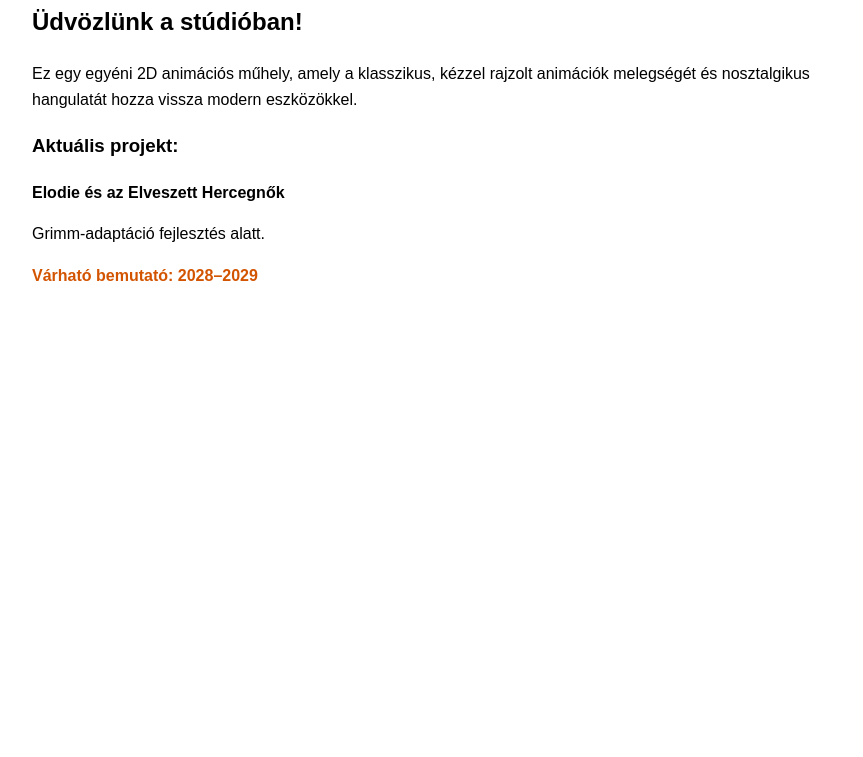
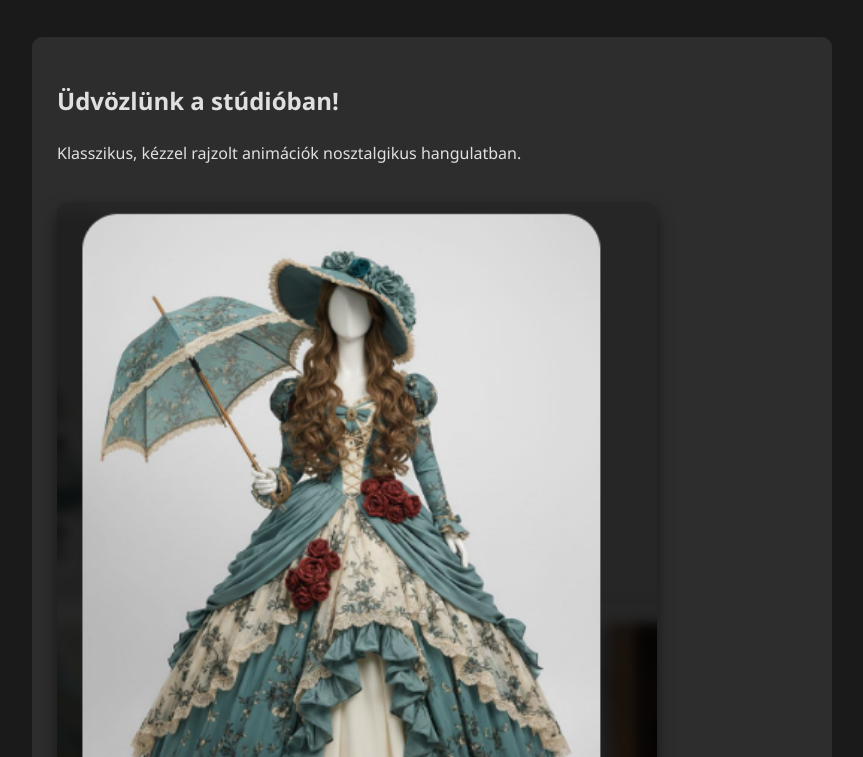
Before and after one commit to kiralyemiliakinga-hub/nortlightstudio, a plain HTML site: page index.html in a window 1280 px wide. Shown: the part 175-932 px from the top of the page, without its empty margins (208-1071 px from the left). Before the commit the page ends 800 px from the top, so only its background shows below. Drawn offline with Linux system fonts and the light colour scheme.

Commit message:
Add files via upload

```diff
--- a/index.html
+++ b/index.html
@@ -3,32 +3,53 @@
 <head>
     <meta charset="UTF-8">
     <meta name="viewport" content="width=device-width, initial-scale=1.0">
-
-    <title>Northlight Animation Studio | Független 2D Animációs Műhely</title>
-    <meta name="description" content="A Northlight Animation Studio egy független 2D animációs műhely, ahol Király Zsolt klasszikus stílusú, nosztalgikus meséket és animációs filmeket készít, beleértve az Elodie és az Elveszett Hercegnők projektet.">
-
+    <title>Northlight Animation Studio</title>
     <style>
-        body { font-family: sans-serif; line-height: 1.6; max-width: 800px; margin: auto; padding: 20px; }
-        header { border-bottom: 2px solid #333; margin-bottom: 20px; }
-        .highlight { font-weight: bold; color: #d35400; }
+        body {
+            font-family: 'Segoe UI', Tahoma, Geneva, Verdana, sans-serif;
+            line-height: 1.6;
+            background-color: #1a1a1a;
+            color: #e0e0e0;
+            margin: 0;
+            padding: 0;
+        }
+        .container { max-width: 800px; margin: auto; padding: 40px 20px; }
+        header { text-align: center; margin-bottom: 40px; }
+        h1 { color: #ffffff; font-size: 2.5em; margin-bottom: 10px; }
+        .hero-image {
+            width: 100%;
+            max-width: 600px;
+            height: auto;
+            border-radius: 12px;
+            margin: 20px 0;
+            box-shadow: 0 8px 16px rgba(0,0,0,0.5);
+        }
+        .highlight { font-weight: bold; color: #ff9f43; }
+        section { background: #2d2d2d; padding: 25px; border-radius: 10px; }
     </style>
 </head>
 <body>
 
+    <div class="container">
         <header>
             <h1>Northlight Animation Studio</h1>
             <p><em>Független 2D animációs műhely | Alkotó: Király Zsolt</em></p>
         </header>
 
         <main>
+            <section>
                 <h2>Üdvözlünk a stúdióban!</h2>
-        <p>Ez egy egyéni 2D animációs műhely, amely a klasszikus, kézzel rajzolt animációk melegségét és nosztalgikus hangulatát hozza vissza modern eszközökkel.</p>
+                <p>Klasszikus, kézzel rajzolt animációk nosztalgikus hangulatban.</p>
 
-        <h3>Aktuális projekt:</h3>
-        <p><strong>Elodie és az Elveszett Hercegnők</strong></p>
-        <p>Grimm-adaptáció fejlesztés alatt.</p>
+                <img src="elodiedress.png" alt="Elodie és az Elveszett Hercegnők" class="hero-image">
+
+                <h3>Aktuális projekt</h3>
+                <p><strong>Elodie és az Elveszett Hercegnők</strong><br>
+                Grimm-adaptáció fejlesztés alatt.</p>
                 <p class="highlight">Várható bemutató: 2028–2029</p>
+            </section>
         </main>
+    </div>
 
 </body>
 </html>
```
Also changed, not shown: elodiedress.png (added). Lines whose indentation alone changed are shown as unchanged.
